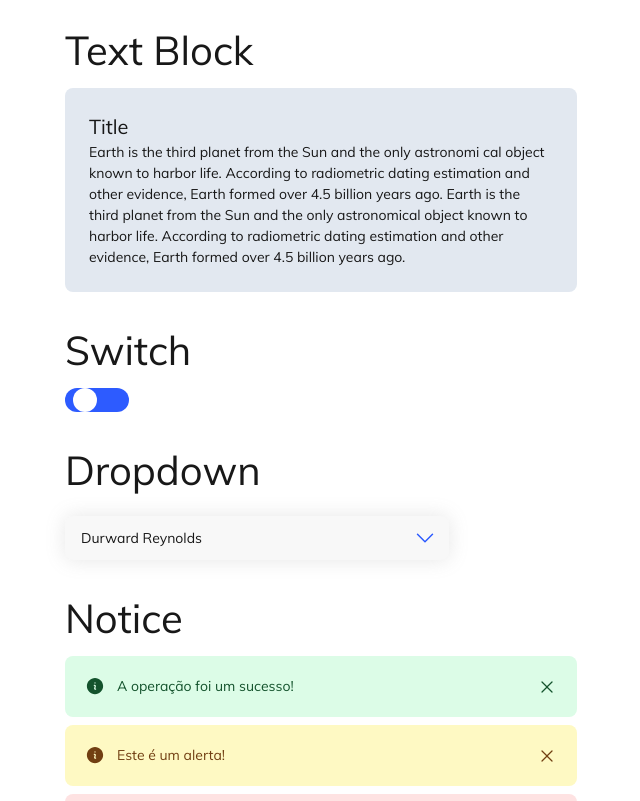
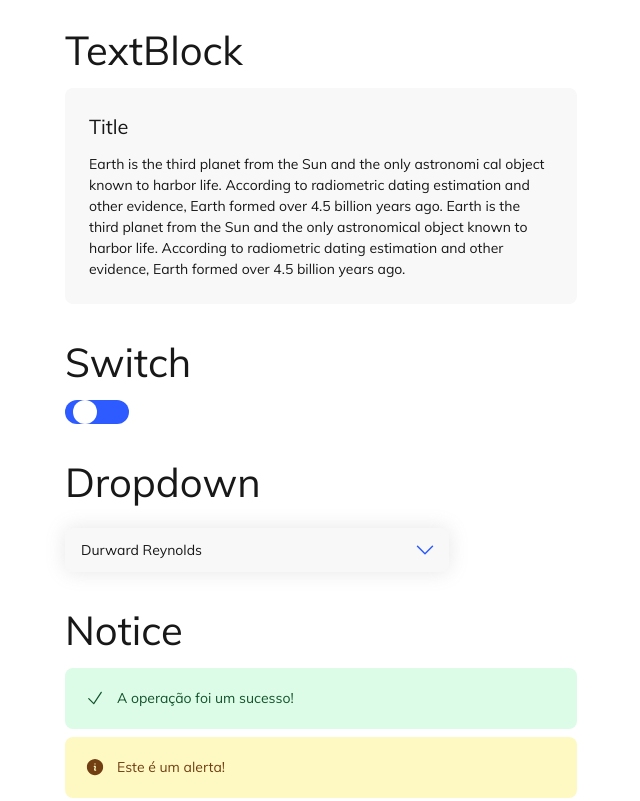
Before and after one commit to NeiltonSeguins/alfabit-design-system-project, a Next.js app: page / in a window 1280 px wide. Shown: the top 801 px of the page, without its empty margins (319-959 px from the left). Built offline with nearby package versions, Linux system fonts and the light colour scheme.

Commit message:
Refatoração do componente Notice, Atualização dos componentes Box e criação do componente TextBlock

```diff
--- a/components/Box/Box.tsx
+++ b/components/Box/Box.tsx
@@ -5,12 +5,14 @@ export type BoxProps = {
   rounded?: boolean;
   border?: boolean;
   filledBackground?: boolean;
-  type?: "primary" | "alert" | "success" | "error";
+  type?: "primary" | "secondary" | "dark" | "alert" | "success" | "error";
   children: React.ReactNode;
 } & React.HTMLAttributes<HTMLDivElement>;
 
 const typeClassMap = {
-  primary: "",
+  primary: "bg-primary",
+  secondary: "bg-tertiary",
+  dark: "bg-dark",
   alert: "bg-yellow-100 text-yellow-900",
   success: "bg-green-100 text-green-900",
   error: "bg-red-100 text-red-900",
--- a/components/Notice/Notice.tsx
+++ b/components/Notice/Notice.tsx
@@ -1,49 +1,70 @@
-import { XMarkIcon, InformationCircleIcon } from "@heroicons/react/24/solid";
+import {
+  XMarkIcon,
+  InformationCircleIcon,
+  CheckIcon,
+  ExclamationTriangleIcon,
+} from "@heroicons/react/24/solid";
 import Box from "../Box/Box";
 import Text from "../Text/Text";
+import { cva, type VariantProps } from "class-variance-authority";
 
-export type NoticeProps = {
+export type NoticeProps = VariantProps<typeof noticeVariants> & {
   type: "alert" | "success" | "error";
   children?: React.ReactNode;
   message: string;
+  onClose?: () => void;
 } & React.HTMLAttributes<HTMLDivElement>;
 
-const getTypeNotice = (type: NoticeProps["type"]) => {
+const getIcon = (type: NoticeProps["type"]) => {
   switch (type) {
     case "success":
-      return "text-green-900";
+      return <CheckIcon className="w-4 h-4" />;
     case "alert":
-      return "text-yellow-900";
+      return <InformationCircleIcon className="w-4 h-4" />;
     case "error":
-      return "text-red-900";
-    default:
-      return "bg-slate-100";
+      return <ExclamationTriangleIcon className="w-4 h-4" />;
   }
 };
+
+const noticeVariants = cva("", {
+  variants: {
+    type: {
+      success: "text-green-900",
+      error: "text-red-900",
+      alert: "text-yellow-900",
+    },
+    defaultVariants: {
+      variant: "typeDefault",
+    },
+  },
+});
 
 const Notice = ({
   children,
   type,
   message,
   className,
+  onClose,
   ...rest
 }: NoticeProps) => {
   return (
     <Box
-      className={`flex p-4 justify-between items-center ${getTypeNotice(
-        type
-      )} ${className}`}
+      className={`flex p-4 justify-between items-center ${className}`}
       filledBackground
       rounded
       type={type}
       {...rest}
     >
       <div className="flex gap-2">
-        <InformationCircleIcon className="w-4 h-4" />
-        <Text className={`${getTypeNotice(type)} ${className}`}>{message}</Text>
+        {getIcon(type)}
+        <Text className={`${noticeVariants({ type })} ${className}`}>
+          {message}
+        </Text>
       </div>
       {children}
-      <XMarkIcon className="w-4 h-4 cursor-pointer" />
+      {onClose && (
+        <XMarkIcon className="w-4 h-4 cursor-pointer" onClick={onClose} />
+      )}
     </Box>
   );
 };
--- /dev/null
+++ b/components/TextBlock/TextBlock.mdx
@@ -0,0 +1,27 @@
+import { Meta, Primary, Canvas, Controls } from "@storybook/blocks";
+
+import * as Story from "./TextBlock.stories.ts";
+
+<Meta of={Story} />
+
+# TextBlock
+
+Este é um componente de Bloco de texto.
+
+### Bloco de Texto Primário
+
+<Canvas of={Story.TextBlockPrimary} layout="centered" />
+
+### Bloco de Texto Secundário
+
+<Canvas of={Story.TextBlockSecondary} layout="centered" />
+
+### Bloco de Texto Terciário
+
+<Canvas of={Story.TextBlockTertiary} layout="centered" />
+
+
+## Documentação Interativa
+
+<Primary />
+<Controls />
--- /dev/null
+++ b/components/TextBlock/TextBlock.tsx
@@ -0,0 +1,29 @@
+import React from "react";
+import Box from "../Box/Box";
+import Text from "../Text/Text";
+
+export type TextBlockProps = {
+  title?: string;
+  type?: "primary" | "secondary" | "dark";
+  children: React.ReactNode;
+} & React.HTMLAttributes<HTMLElement>;
+
+const TextBlock = ({
+  title,
+  type = "dark",
+  children,
+  className,
+  ...rest
+}: TextBlockProps) => {
+  const textClass = type === "primary" ? "text-white" : "text-gray-primary";
+  return (
+    <Box className="flex flex-col gap-2 p-5 " type={type} rounded {...rest}>
+      <Text className={`font-bold ${textClass}`} size="xl">
+        {title}
+      </Text>
+      <Text className={textClass}>{children}</Text>
+    </Box>
+  );
+};
+
+export default TextBlock;
--- a/pages/index.tsx
+++ b/pages/index.tsx
@@ -1,9 +1,9 @@
 import Avatar from "@/components/Avatar/Avatar";
-import Box from "@/components/Box/Box";
 import Dropdown from "@/components/Dropdown/Dropdown";
 import Notice from "@/components/Notice/Notice";
 import Switch from "@/components/Switch/Switch";
 import Text from "@/components/Text/Text";
+import TextBlock from "@/components/TextBlock/TextBlock";
 
 const people: string[] = [
   "Durward Reynolds",
@@ -18,23 +18,18 @@ const App = () => {
     <div className="h-screen mx-auto my-0 w-4/5 flex justify-center">
       <div className="w-2/4 flex flex-col gap-1 justify-start">
         <Text size="title3" className="mt-4">
-          Text Block
+          TextBlock
         </Text>
 
-        <Box className="p-5 bg-slate-200" rounded>
-          <Text size="xl" className="font-black">
-            Title
-          </Text>
-          <Text size="sm">
-            Earth is the third planet from the Sun and the only astronomi cal
-            object known to harbor life. According to radiometric dating
-            estimation and other evidence, Earth formed over 4.5 billion years
-            ago. Earth is the third planet from the Sun and the only
-            astronomical object known to harbor life. According to radiometric
-            dating estimation and other evidence, Earth formed over 4.5 billion
-            years ago.
-          </Text>
-        </Box>
+        <TextBlock title="Title" type="dark">
+          Earth is the third planet from the Sun and the only astronomi cal
+          object known to harbor life. According to radiometric dating
+          estimation and other evidence, Earth formed over 4.5 billion years
+          ago. Earth is the third planet from the Sun and the only astronomical
+          object known to harbor life. According to radiometric dating
+          estimation and other evidence, Earth formed over 4.5 billion years
+          ago.
+        </TextBlock>
 
         <Text size="title3" className="mt-4">
           Switch
```
Also changed, not shown: 1 other file (tests, documents, lock files or other folders).
